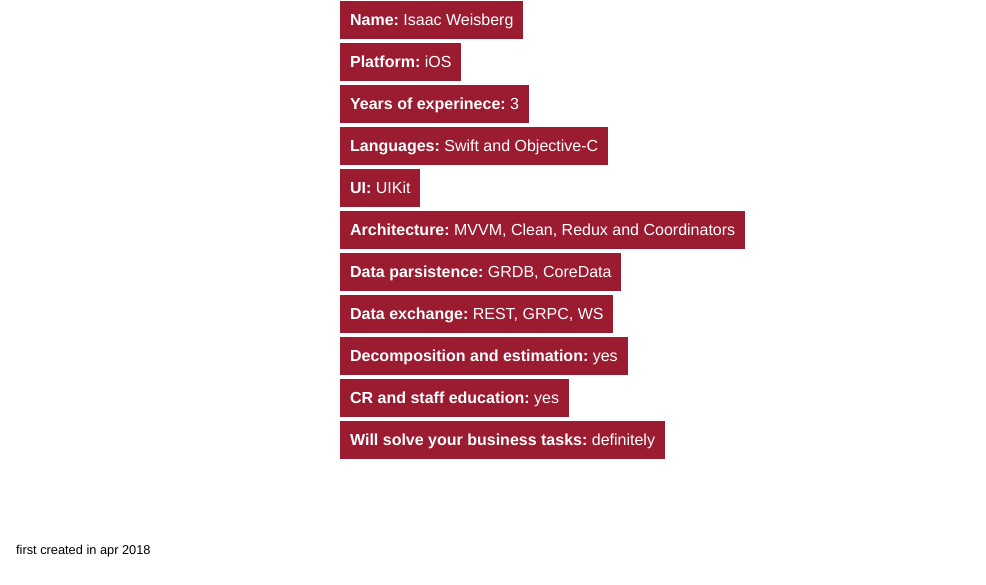
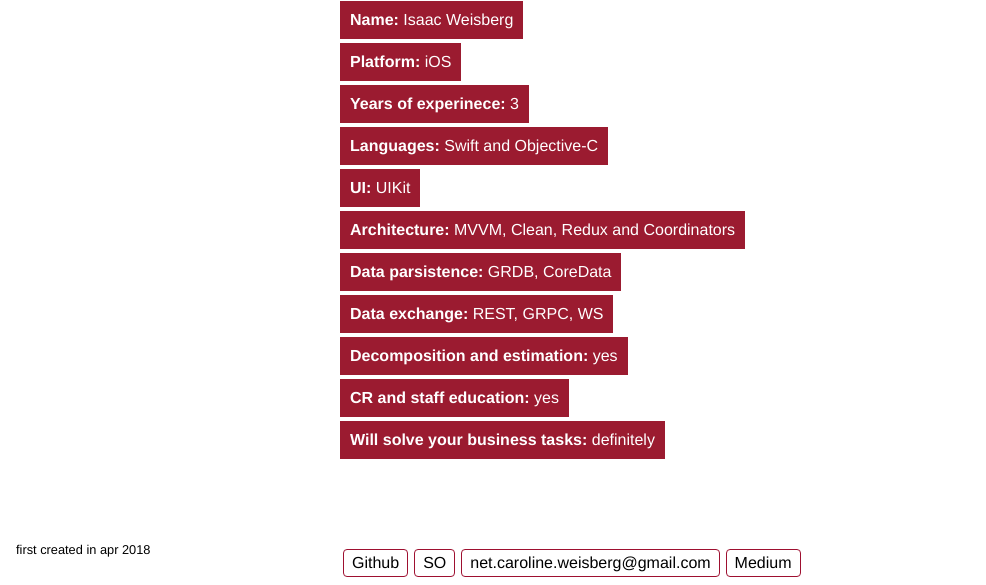
Before and after one commit to isaac-weisberg/me-websight, a website with bundled scripts: page index.html in a window 1280 px wide. Shown: the part 231-816 px from the top of the page, without its empty margins (0-986 px from the left). Built offline with nearby package versions, Linux system fonts and the light colour scheme.

Commit message:
Add the links section - yet again

```diff
--- a/index.html
+++ b/index.html
@@ -120,6 +120,20 @@
                     </div>
                 </div>
             </div>
+            <div class="linkHub">
+                <div class="linkButton">
+                    <a href="https://github.com/isaac-weisberg">Github</a>
+                </div>
+                <div class="linkButton">
+                    <a href="https://stackoverflow.com/users/9353387">SO</a>
+                </div>
+                <div class="linkButton">
+                    <a href="mailto:net.caroline.weisberg@gmail.com">net.caroline.weisberg@gmail.com</a>
+                </div>
+                <div class="linkButton">
+                    <a href="https://medium.com/@isaac_weisberg">Medium</a>
+                </div>
+            </div>
         </div>
         <div class="copy">
             first created in apr 2018
--- a/styles.css
+++ b/styles.css
@@ -66,6 +66,41 @@
     opacity: 100;
 }
 
+.linkHub {
+    display: flex;
+    flex-direction: row;
+    justify-content: flex-start;
+    box-sizing: border-box;
+    margin: 4px 0px;
+}
+
+.linkButton {
+    border-width: 1px;
+    border-style: solid;
+    border-radius: 4px;
+    border-color: #9E1030;
+    box-sizing: border-box;
+    padding: 4px 8px;
+    margin: 0px 3px;
+}
+
+a {
+    color: black;
+    text-decoration: none;
+}
+
+a:active {
+    text-decoration: none;
+}
+
+a:visited {
+    text-decoration: none;
+}
+
+a:hover {
+    text-decoration: none;
+}
+
 .copy {
     position: fixed;
     bottom: 4px;
@@ -78,8 +113,15 @@
         margin: 0px;
     }
 
+    .bodyContainer {
+        margin-bottom: 50px;
+    }
+
     .featureContainer {
         margin-left: 8px;
-        margin-bottom: 50px;
+    }
+
+    .linkHub {
+        margin-left: 6px;
     }
 }
```
